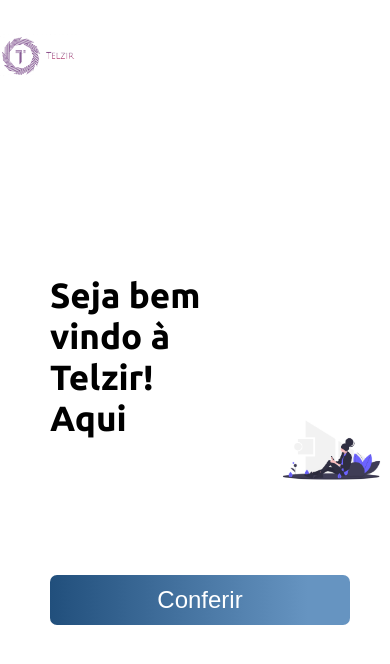
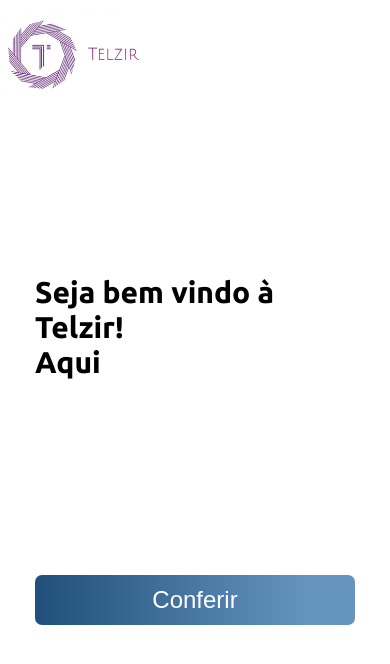
Before and after one commit to DavidBitencourt/FALE-MAIS, a React (Create React App) app: page / in a window 390 px wide. Shown: the top 664 px of the page. Built offline with nearby package versions, Linux system fonts and the light colour scheme.

Commit message:
create media queries

```diff
--- a/src/components/Header/styles.js
+++ b/src/components/Header/styles.js
@@ -2,20 +2,32 @@
 
 export const HeaderStyled = styled.header`
   padding-top: 15px;
+  padding-right: 15px;
   height: 100px;
   width: 100%;
   display: flex;
   align-self: center;
   justify-content: space-between;
   a {
-    width: 20%;
-    color: #000;
+    width: 15%;
+    height: 50px;
+    border-radius: 7px;
+    color: white;
     font-weight: bold;
     text-decoration: none;
     display: flex;
     align-items: center;
+    justify-content: center;
     font-size: 20px;
     visibility: ${({ backPage }) => !backPage && "hidden"};
+    background: linear-gradient(
+      90deg,
+      rgba(33, 79, 124, 1) 0%,
+      rgba(102, 148, 193, 1) 86%
+    );
+    @media only screen and (max-width: 800px) {
+      width: 50%;
+    }
   }
 `;
 
@@ -23,4 +35,7 @@
   width: 20%;
   height: 100%;
   object-fit: contain;
+  @media only screen and (max-width: 800px) {
+    width: 40%;
+  }
 `;
--- a/src/pages/CalculateCalls/styles.js
+++ b/src/pages/CalculateCalls/styles.js
@@ -11,11 +11,14 @@
 `;
 
 export const AnimationBoxStyled = styled.div`
-  width: 55%;
+  width: 45%;
   height: 100%;
   display: flex;
   justify-content: center;
   align-items: center;
+  @media only screen and (max-width: 800px) {
+    display: none;
+  }
 `;
 
 export const MainStyled = styled.main`
@@ -31,6 +34,9 @@
   align-items: center;
   border-radius: 10px;
   box-shadow: 1px 1px 5px 5px rgba(0, 0, 0, 0.4);
+  @media only screen and (max-width: 800px) {
+    width: 90%;
+  }
 `;
 
 export const CalculateStyled = styled.div`
--- a/src/pages/Home/styles.js
+++ b/src/pages/Home/styles.js
@@ -21,11 +21,19 @@
   align-self: center;
   flex-direction: column;
   justify-content: space-between;
+  @media only screen and (max-width: 500px) {
+    width: 100%;
+    padding-left: 35px;
+    padding-right: 35px;
+  }
 `;
 
 export const Title = styled.h1`
   color: black;
   font-size: 35px;
+  @media only screen and (max-width: 1500px) {
+    font-size: 30px;
+  }
 `;
 
 export const Button = styled.a`
@@ -35,7 +43,6 @@
   border-radius: 7px;
   justify-content: center;
   align-items: center;
-  background: rgb(33, 79, 124);
   background: linear-gradient(
     90deg,
     rgba(33, 79, 124, 1) 0%,
@@ -46,11 +53,17 @@
     color: white;
     font-size: 24px;
   }
+  @media only screen and (max-width: 500px) {
+    width: 100%;
+  }
 `;
 
 export const ImageBox = styled.div`
   height: 100%;
   width: 100%;
+  @media only screen and (max-width: 700px) {
+    display: none;
+  }
 `;
 
 export const Image = styled.img`
```
